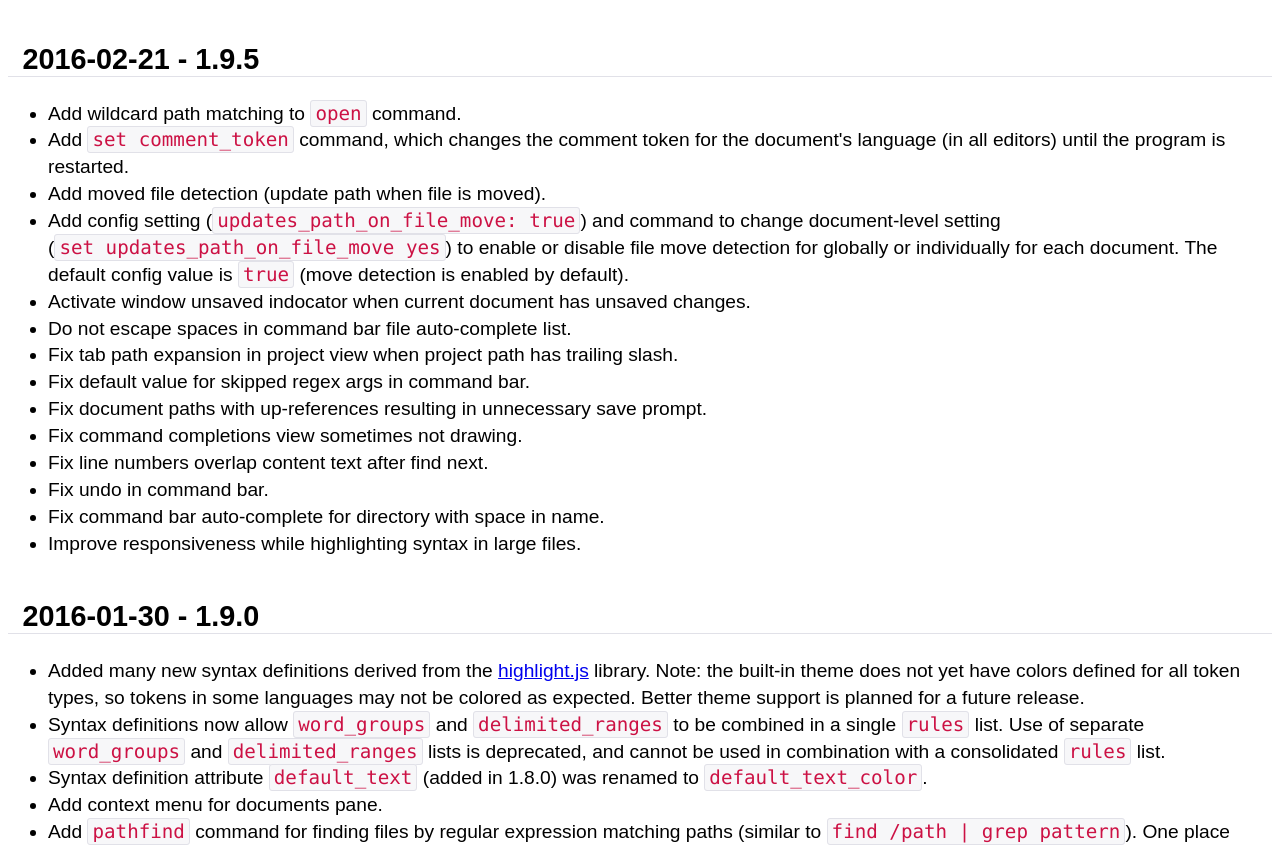
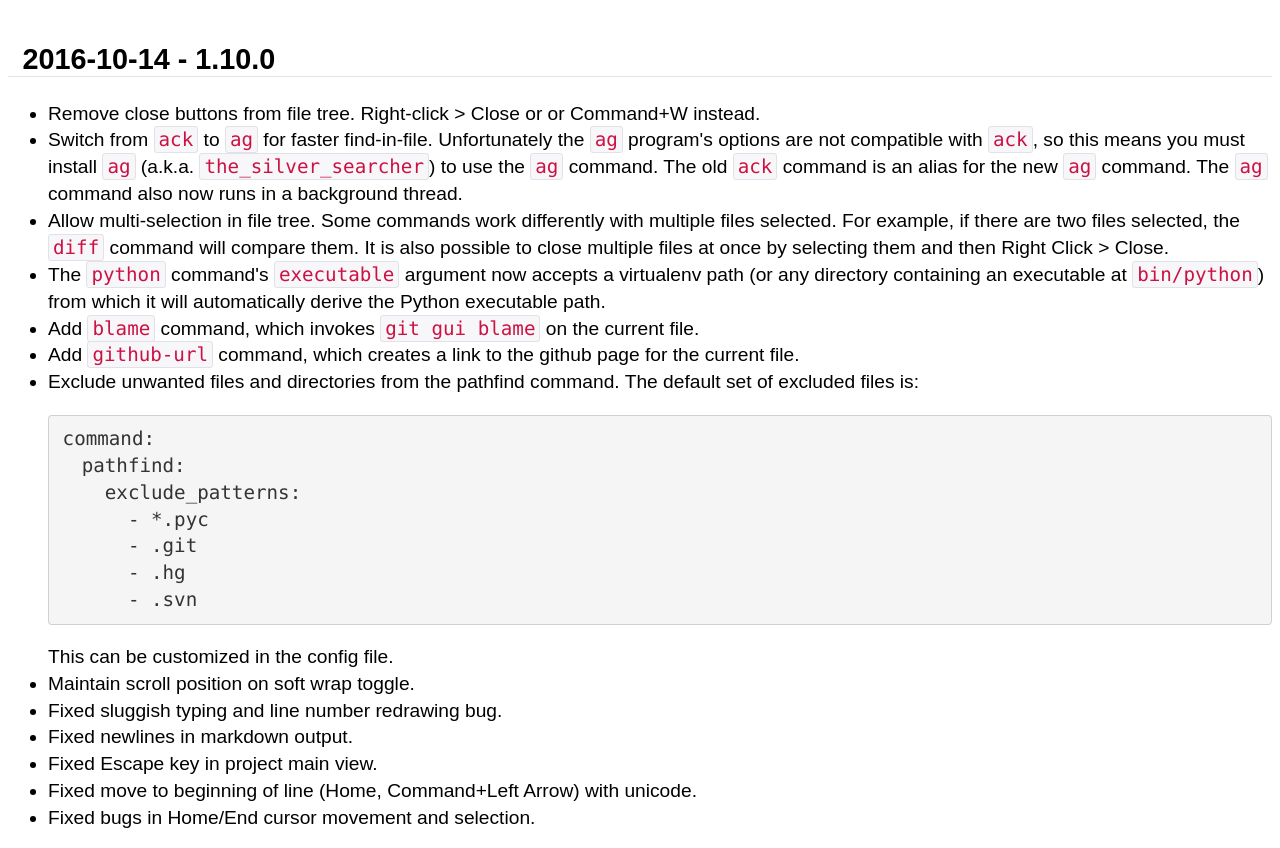
Before and after one commit to editxt/editxt, a plain HTML site: page resources/updater/updates.html in a window 1280 px wide. Shown: the top 848 px of the page. Drawn offline with Linux system fonts and the light colour scheme.

Commit message:
Prepare for 1.10.0 release

```diff
--- a/resources/updater/updates.html
+++ b/resources/updater/updates.html
@@ -51,7 +51,44 @@
     }
   </style>
 </head>
-<body><h2>2016-02-21 - 1.9.5</h2>
+<body><h2>2016-10-14 - 1.10.0</h2>
+<ul>
+<li>Remove close buttons from file tree. Right-click &gt; Close or or Command+W
+instead.</li>
+<li>Switch from <code>ack</code> to <code>ag</code> for faster find-in-file. Unfortunately the <code>ag</code>
+program's options are not compatible with <code>ack</code>, so this means you must
+install <code>ag</code> (a.k.a. <code>the_silver_searcher</code>) to use the <code>ag</code> command. The old
+<code>ack</code> command is an alias for the new <code>ag</code> command. The <code>ag</code> command also now
+runs in a background thread.</li>
+<li>Allow multi-selection in file tree. Some commands work differently with
+multiple files selected. For example, if there are two files selected, the
+<code>diff</code> command will compare them. It is also possible to close multiple files
+at once by selecting them and then Right Click &gt; Close.</li>
+<li>The <code>python</code> command's <code>executable</code> argument now accepts a virtualenv path
+(or any directory containing an executable at <code>bin/python</code>) from which it will
+automatically derive the Python executable path.</li>
+<li>Add <code>blame</code> command, which invokes <code>git gui blame</code> on the current file.</li>
+<li>Add <code>github-url</code> command, which creates a link to the github page for the
+current file.</li>
+<li>Exclude unwanted files and directories from the pathfind command. The default
+set of excluded files is:
+<pre><code>command:
+  pathfind:
+    exclude_patterns:
+      - *.pyc
+      - .git
+      - .hg
+      - .svn
+</code></pre>
+This can be customized in the config file.</li>
+<li>Maintain scroll position on soft wrap toggle.</li>
+<li>Fixed sluggish typing and line number redrawing bug.</li>
+<li>Fixed newlines in markdown output.</li>
+<li>Fixed Escape key in project main view.</li>
+<li>Fixed move to beginning of line (Home, Command+Left Arrow) with unicode.</li>
+<li>Fixed bugs in Home/End cursor movement and selection.</li>
+</ul>
+<h2>2016-02-21 - 1.9.5</h2>
 <ul>
 <li>Add wildcard path matching to <code>open</code> command.</li>
 <li>Add <code>set comment_token</code> command, which changes the comment token for the
```
Also changed, not shown: resources/updater/updates.xml (+50 -0 lines).
